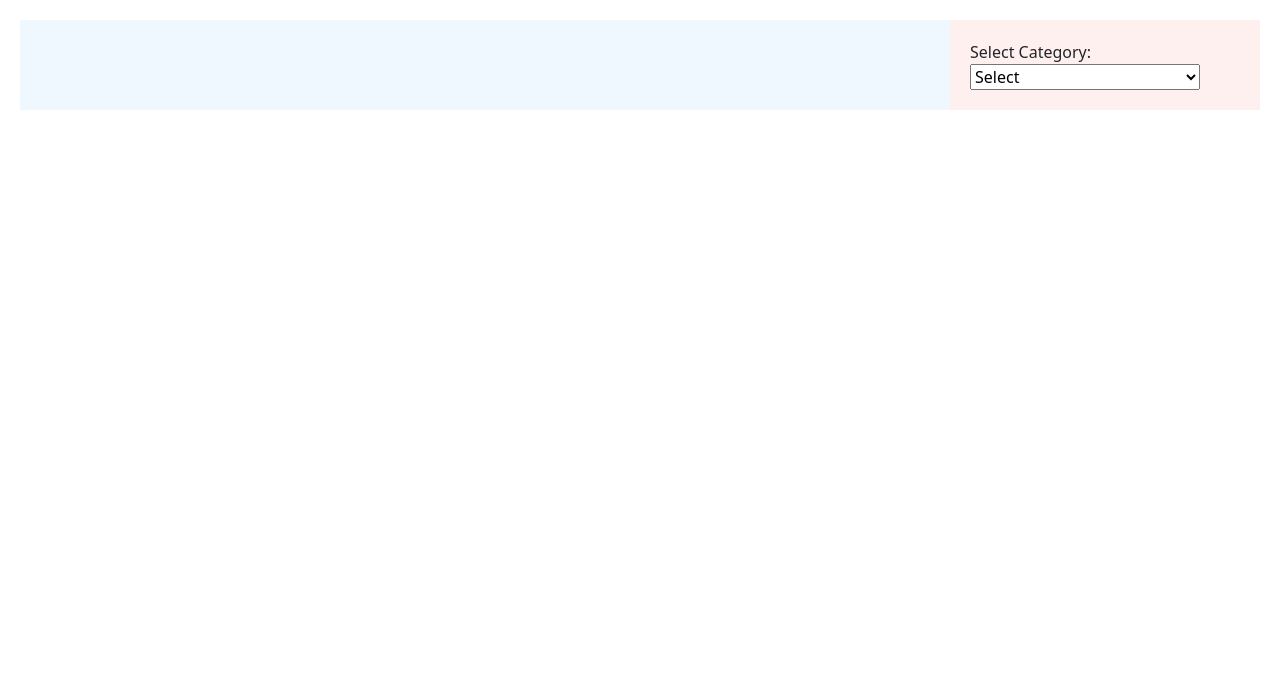
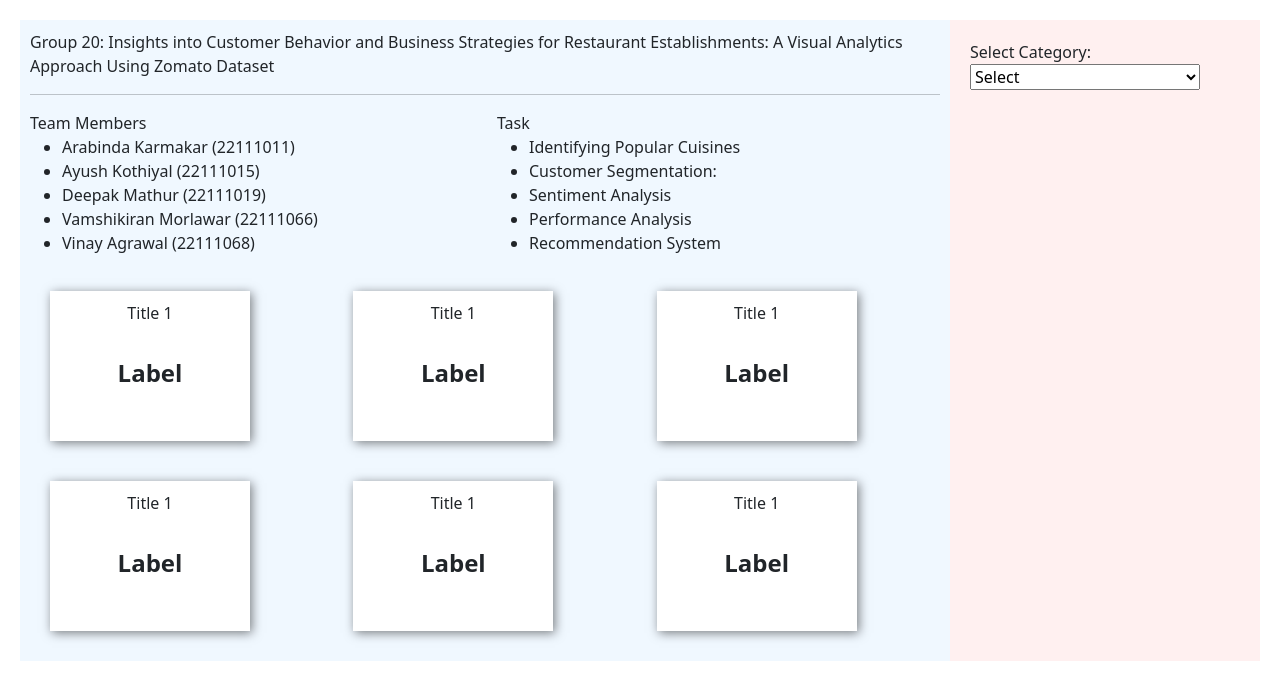
Before and after one commit to Vinay-Agrawal29/CS661_bizviz, a website: page index.html in a window 1280 px wide. Drawn offline with nearby package versions, Linux system fonts and the light colour scheme.

Commit message:
interactive dashboard

```diff
--- a/index.html
+++ b/index.html
@@ -9,7 +9,62 @@
 </head>
 <body>
   <div class="kcontainer">
-    <div class="chart-container">
+    <div class="home" id="home">
+      <div>Group 20: Insights into Customer Behavior and Business Strategies for
+        Restaurant Establishments: A Visual Analytics Approach Using
+        Zomato Dataset</div>
+    <hr>
+    <div class="row mt-2">
+      <div class="col-md-6">
+        <div>Team Members</div>
+        <ul>
+          <li>Arabinda Karmakar (22111011)</li>
+          <li>Ayush Kothiyal (22111015)</li>
+          <li>Deepak Mathur (22111019)</li>
+          <li>Vamshikiran Morlawar (22111066)</li>
+          <li>Vinay Agrawal (22111068)</li>
+        </ul>
+      </div>
+      <div class="col-md-6">
+        <div>Task</div>
+        <ul>
+          <li>Identifying Popular Cuisines</li>
+          <li>Customer Segmentation:</li>
+          <li>Sentiment Analysis</li>
+          <li>Performance Analysis</li>
+          <li>Recommendation System</li>
+        </ul>
+
+      </div>
+    </div>
+    <div class="box-container">
+      <div class="box">
+        <div class="title"> Title 1 </div>
+        <div class="label">Label</div>
+      </div>
+      <div class="box">
+        <div class="title"> Title 1 </div>
+        <div class="label">Label</div>
+      </div>
+      <div class="box">
+        <div class="title"> Title 1 </div>
+        <div class="label">Label</div>
+      </div>
+      <div class="box">
+        <div class="title"> Title 1 </div>
+        <div class="label">Label</div>
+      </div>
+      <div class="box">
+        <div class="title"> Title 1 </div>
+        <div class="label">Label</div>
+      </div>
+      <div class="box">
+        <div class="title"> Title 1 </div>
+        <div class="label">Label</div>
+      </div>
+    </div>
+    </div>
+    <div class="chart-container" id="charts">
       <div id="chart-title"></div>
       <div id="bar-container"></div>
       <div>
--- a/index.js
+++ b/index.js
@@ -1,7 +1,17 @@
+var chart = document.getElementById("charts");
+var home = document.getElementById("home");
+chart.style.display = "none";
+
 function showOptions() {
   var category = document.getElementById("category").value;
   var subCategoryLabel = document.getElementById("sub-category-label");
   var subCategory = document.getElementById("sub-category");
+  if (category == "") {
+    chart.style.display = "none";
+    home.style.display = "block";
+    subCategoryLabel.style.display = "none";
+    subCategory.style.display = "none";
+  }
   if (category === "business") {
     subCategory.innerHTML =
       '<option value="">Select</option><option value="new">Setting up New Restaurant</option><option value="already">Already Existing Restraunt</option>';
@@ -22,15 +32,26 @@ function showOptions() {
 function showGraph() {
   var category = document.getElementById("category").value;
   var subcategory = document.getElementById("sub-category").value;
+  var subcategoryEle = document.getElementById("options");
   var coptionsEle = document.getElementById("c-options");
   var title = document.getElementById("chart-title");
   var pieLabel = document.getElementById("pie-label");
   var gridLabel = document.getElementById("grid-label");
   pieLabel.style.zIndex = "2";
 
-  console.log(category, subcategory);
+  console.log("--", category, subcategory);
+
+  if (category == "") {
+    console.log("----");
+    subcategoryEle.style.display = "none";
+  }
+  if (subcategory == "") {
+    coptionsEle.style.display = "none";
+  }
 
   if (category == "business" && subcategory == "new") {
+    home.style.display = "none";
+    chart.style.display = "block";
     title.innerHTML = "Identifying Popular Cuisines";
 
     pieLabel.style.display = "none";
@@ -41,7 +62,6 @@ function showGraph() {
     grid.style.display = "none";
 
     coptionsEle.style.display = "none";
-
 
     var bar = document.getElementById("bar-container");
     bar.style.display = "block";
@@ -234,14 +254,16 @@ function showGraph() {
     pie.style.height = "82vh";
     pie.style.width = "90%";
 
-    pieLabel.innerHTML = "*Average Rating of each section is written on the donut chart";
+    pieLabel.innerHTML =
+      "*Average Rating of each section is written on the donut chart";
 
     var grid = document.getElementById("grid-container");
     grid.style.display = "block";
     grid.style.height = "82vh";
     grid.style.width = "90%";
 
-    gridLabel.innerHTML = "*Select count of dishes liked served by better performing similar restaurants";
+    gridLabel.innerHTML =
+      "*Select count of dishes liked served by better performing similar restaurants";
 
     var cCategory = document.getElementById("c-category");
     document.getElementById("c-options").style.display = "block";
--- a/style.css
+++ b/style.css
@@ -6,6 +6,12 @@
 .kcontainer {
   display: flex;
   padding: 20px;
+}
+
+.home {
+  width: 75%;
+  padding: 10px;
+  background-color: aliceblue;
 }
 
 .chart-container {
@@ -32,3 +38,29 @@
   gap: 140px;
   font-size: 12px;
 }
+
+.box-container {
+  display: grid;
+  gap: 40px;
+  grid-template-columns: auto auto auto;
+  margin: 20px;
+}
+
+.box {
+  width: 200px;
+  height: 150px;
+  background-color: white;
+  box-shadow: 2px 2px 10px rgba(0, 0, 0, 0.5);
+}
+
+.title {
+  text-align: center;
+  padding: 10px 0;
+}
+
+.label {
+  text-align: center;
+  padding: 20px;
+  font-size: 24px;
+  font-weight: bolder;
+}
```
